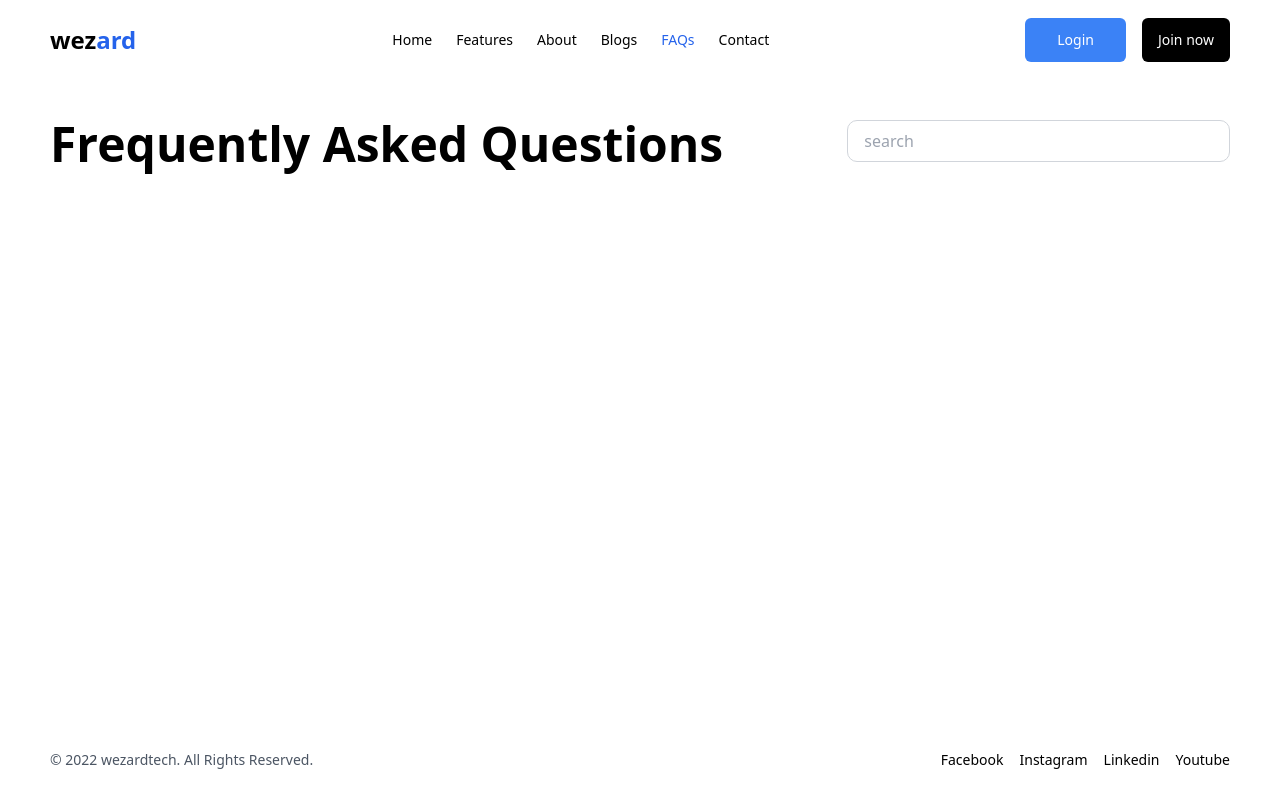
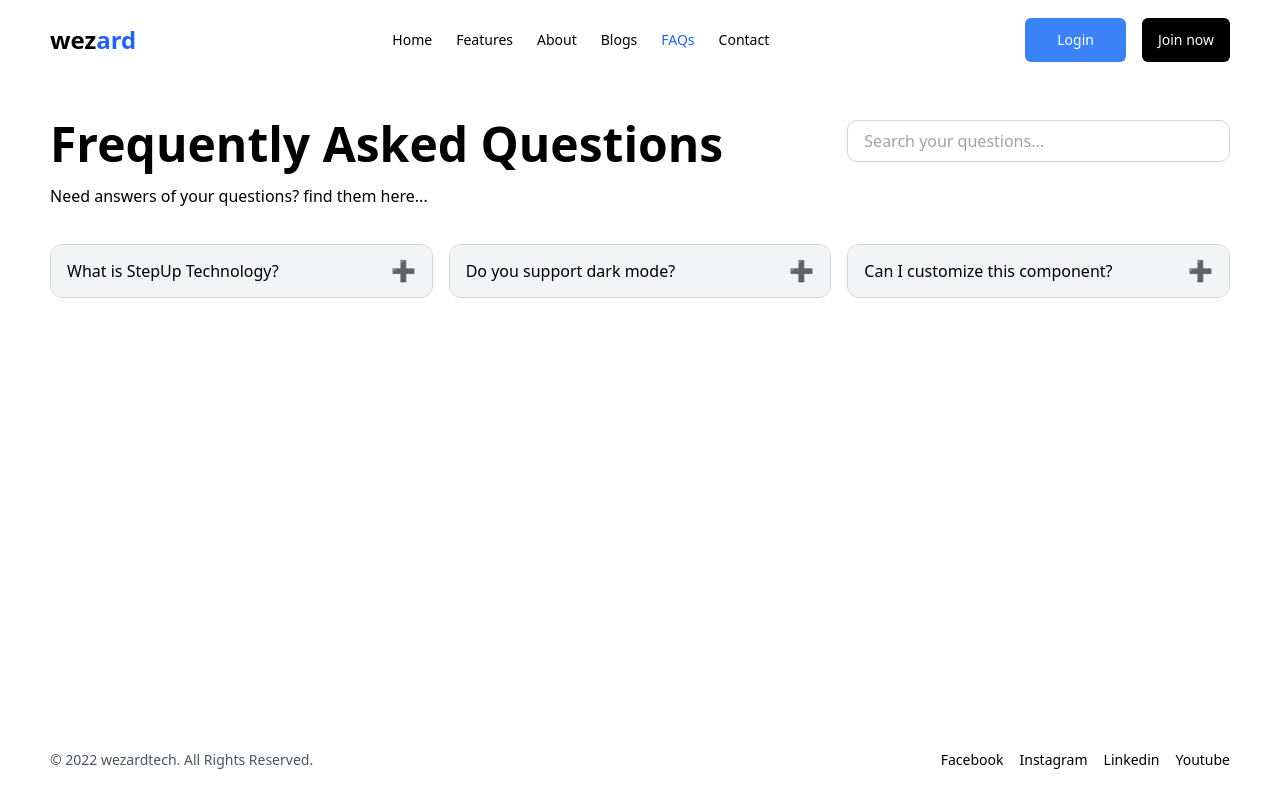
Before and after one commit to hellowizaaard/wizaaard, a Next.js app: page /faqs in a window 1280 px wide. Built offline with nearby package versions, Linux system fonts and the light colour scheme; no server answers.

Commit message:
add accordion compo

```diff
--- a/src/app/(public)/faqs/page.tsx
+++ b/src/app/(public)/faqs/page.tsx
@@ -1,3 +1,4 @@
+import Accordion from '@/components/ui/Accordion';
 import Input from '@/components/ui/input';
 import Typography from '@/components/ui/Typography';
 import React from 'react';
@@ -5,7 +6,7 @@ import React from 'react';
 const FaqsPage = () => {
   return (
     <div className="pt-10">
-      <div className="grid grid-cols-3 gap-4 mb-[30px]">
+      <div className="grid grid-cols-3 gap-4">
         <div className="col-span-2">
           <Typography
             type="h1"
@@ -16,8 +17,29 @@ const FaqsPage = () => {
           </Typography>
         </div>
         <div>
-          <Input placeholder="search" />
+          <Input placeholder="Search your questions..." />
         </div>
+      </div>
+      <Typography className="mt-4">
+        Need answers of your questions? find them here...
+      </Typography>
+      <div className="mt-9 grid grid-cols-3 gap-4">
+        <Accordion title="What is StepUp Technology?">
+          Lorem ipsum dolor sit amet, consectetur adipiscing elit, sed do
+          eiusmod tempor incididunt ut labore et dolore magna, Lorem ipsum dolor
+          sit amet. Lorem olor sit amet, consectetur adipiscing elit, sed do
+          eiusmod tempor.
+        </Accordion>
+
+        <Accordion title="Do you support dark mode?">
+          Yes, this accordion is fully dark mode compatible with Tailwind’s
+          `dark:` classes.
+        </Accordion>
+
+        <Accordion title="Can I customize this component?">
+          100%. Its built to be flexible — update icons, add animations, or nest
+          content as needed.
+        </Accordion>
       </div>
     </div>
   );
--- /dev/null
+++ b/src/components/ui/Accordion.tsx
@@ -0,0 +1,58 @@
+'use client';
+
+import React, { useState } from 'react';
+import { twMerge } from 'tailwind-merge';
+import clsx from 'clsx';
+
+type AccordionProps = {
+  title: string;
+  children: React.ReactNode;
+  defaultOpen?: boolean;
+  className?: string;
+};
+
+const Accordion: React.FC<AccordionProps> = ({
+  title,
+  children,
+  defaultOpen = false,
+  className,
+}) => {
+  const [isOpen, setIsOpen] = useState(defaultOpen);
+
+  const toggleAccordion = () => setIsOpen(!isOpen);
+
+  const containerClass = twMerge(
+    clsx(
+      'w-full border border-gray-300 dark:border-gray-700 rounded-xl overflow-hidden transition-all',
+      className,
+    ),
+  );
+
+  const headerClass = clsx(
+    'flex items-center justify-between px-4 py-3 cursor-pointer text-base font-medium',
+    'bg-gray-100 dark:bg-gray-800 text-black dark:text-white',
+  );
+
+  return (
+    <div className={containerClass}>
+      <div className={headerClass} onClick={toggleAccordion}>
+        <span>{title}</span>
+        <span className="text-xl">{isOpen ? '✖️' : '➕'}</span>
+      </div>
+      <div
+        className={clsx(
+          'transition-all duration-300 ease-in-out px-4 overflow-hidden',
+          isOpen ? 'max-h-[1000px] py-3' : 'max-h-0 py-0',
+        )}
+      >
+        {isOpen && (
+          <div className="text-sm text-gray-700 dark:text-gray-300">
+            {children}
+          </div>
+        )}
+      </div>
+    </div>
+  );
+};
+
+export default Accordion;
```
